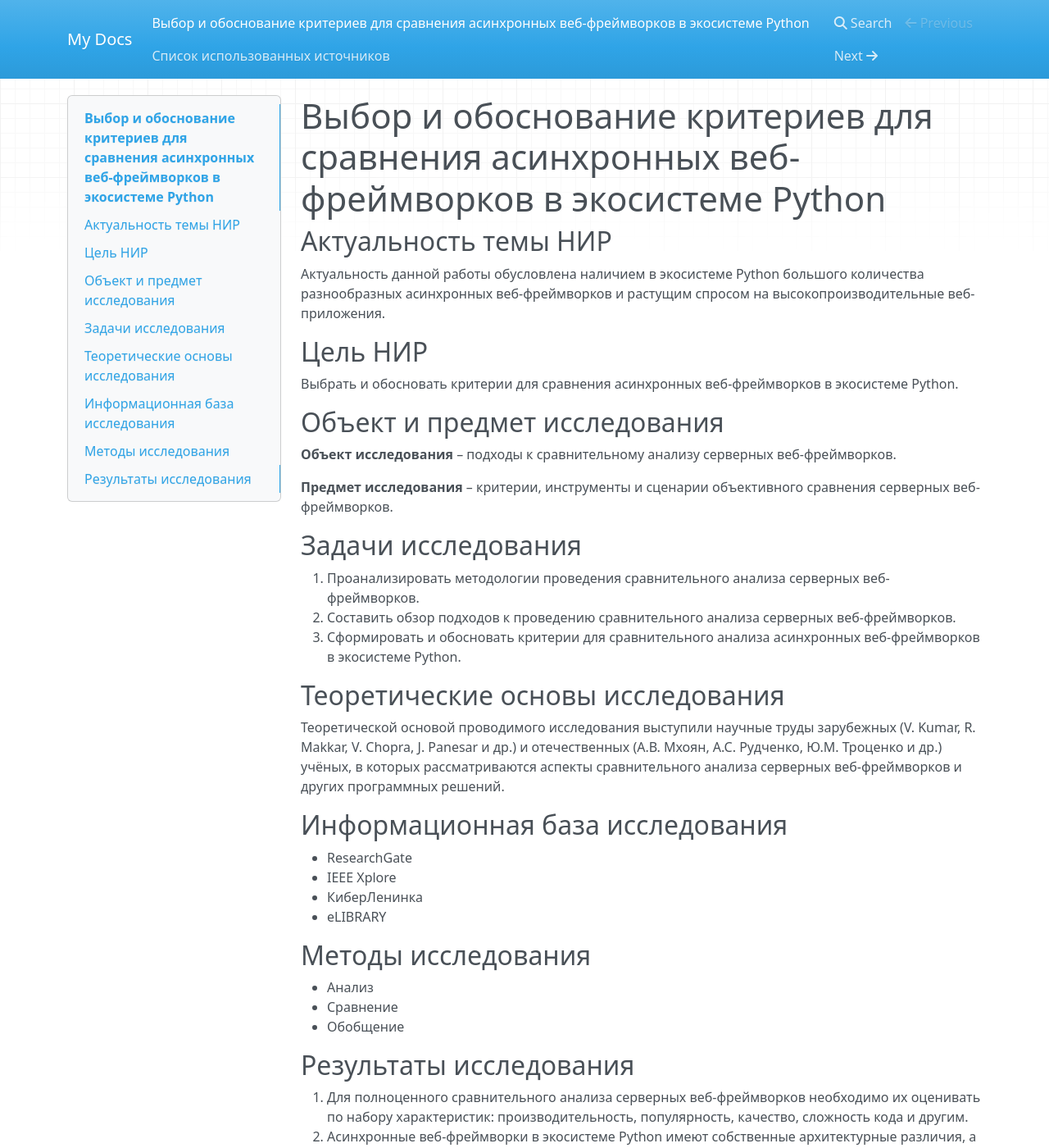
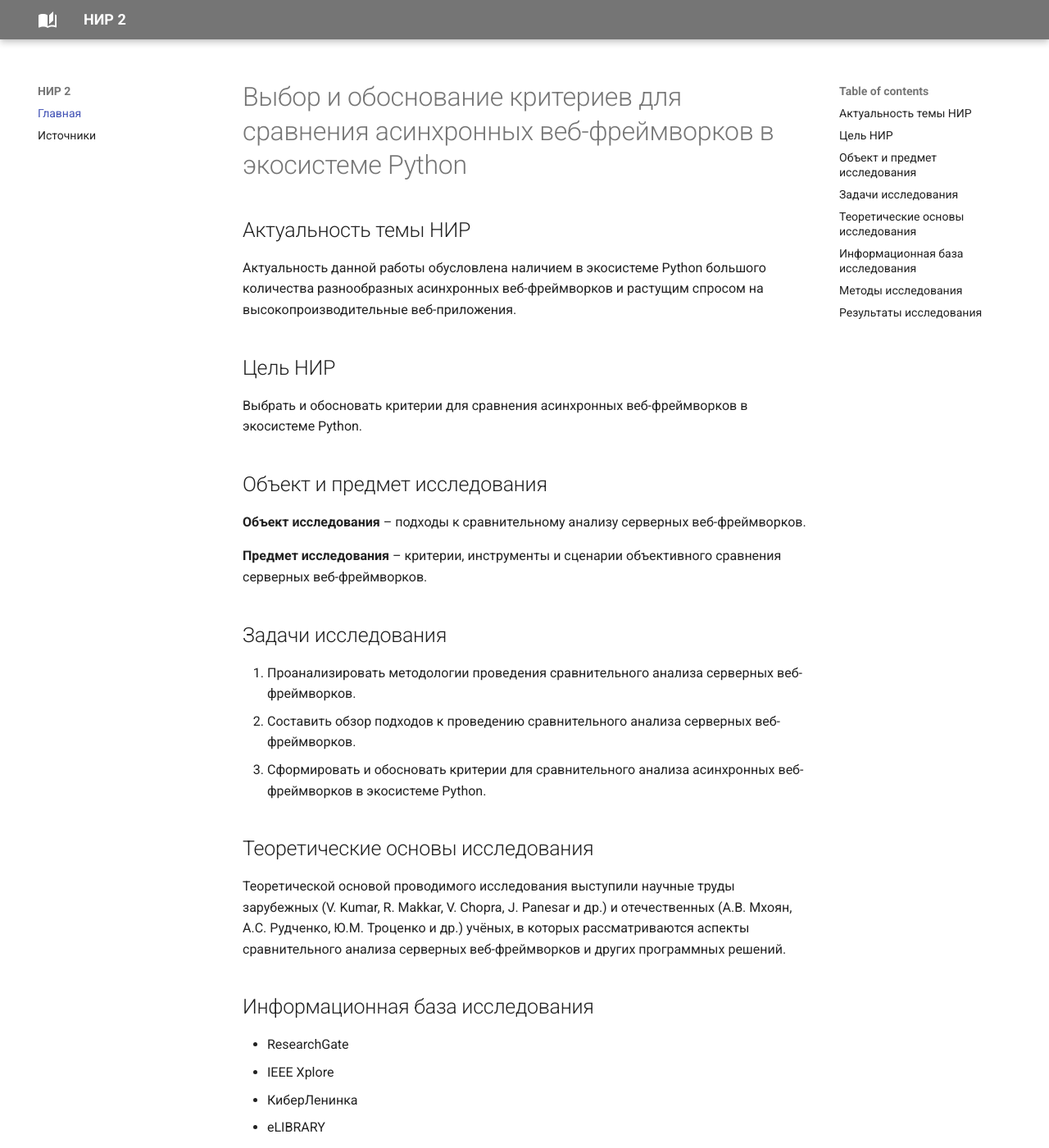
Before and after one commit to miirld/pyweb2025_task2.1, an MkDocs documentation site: the page built from docs/index.md, in a window 1280 px wide and 1400 px high. Shown: the whole window at 82% size. Built offline with MkDocs 1.6.1 and Material for MkDocs 9.7.7, drawn with Linux system fonts in a browser that asks for light colours; nearby versions of some CDN libraries; some of the changed text lies outside the part shown.

Commit message:
Update mkdocs configuration

```diff
--- a/mkdocs.yml
+++ b/mkdocs.yml
@@ -1 +1,17 @@
-site_name: My Docs
+site_name: НИР 2
+site_description: Тема НИР - Выбор и обоснование критериев для сравнения асинхронных веб-фреймворков в экосистеме Python
+
+theme:
+  name: material
+  palette:
+    scheme: default
+    primary: grey
+    accent: indigo
+  icon:
+    logo: material/book-open-page-variant
+
+plugins: []
+
+nav:
+  - Главная: index.md
+  - Источники: references.md
```
